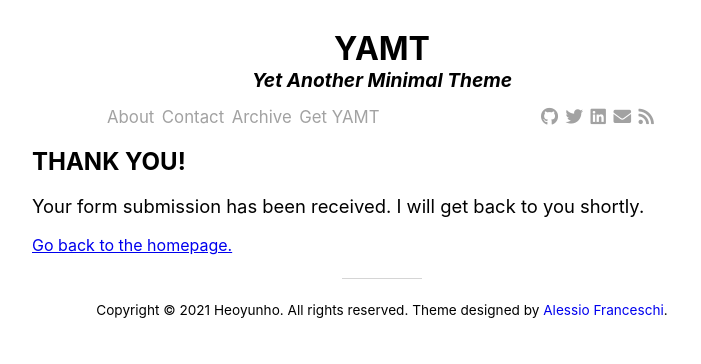
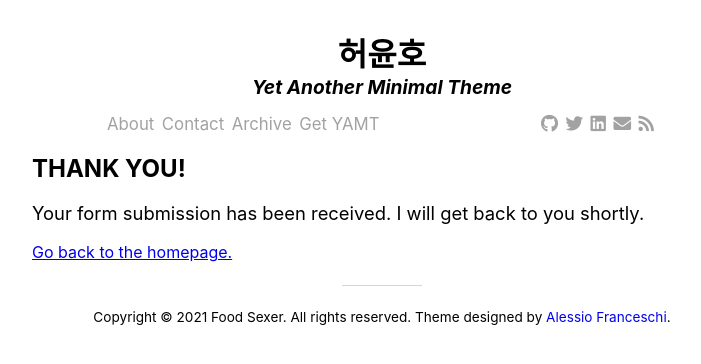
Before and after one commit to heoyunho/heoyunho.github.io, a Jekyll site: the page built from contact-successful.md, in a window 1280 px wide. Shown: the top 364 px of the page, without its empty margins (258-959 px from the left). Built offline with Jekyll 4.4.1, drawn with Linux system fonts in a browser that asks for light colours; nearby versions of some CDN libraries.

Commit message:
theme update

```diff
--- a/_config.yml
+++ b/_config.yml
@@ -1,10 +1,10 @@
 # Site settings
-title: YAMT
-description: "Yet Another Minimal Theme"
+title: 허윤호
+description: "YounHo's Blog!"
 url:  "https://pandasekh.github.io/Jekyll-YAMT/" # Actual base url of the website
 baseurl: "/"           # url of the jekyll blog. e.g. if you set url to "mysite.com" and baseurl to "blog", the jekyll website will work on "mysite.com/blog"
 author:
-  name: "Heoyunho"
+  name: "Food Sexer"
   email: "alessiofranceschi2@gmail.com"
   url: "https://alessiofranceschi.me"
 permalink: /:year/:month/:day/:title:output_ext
```
